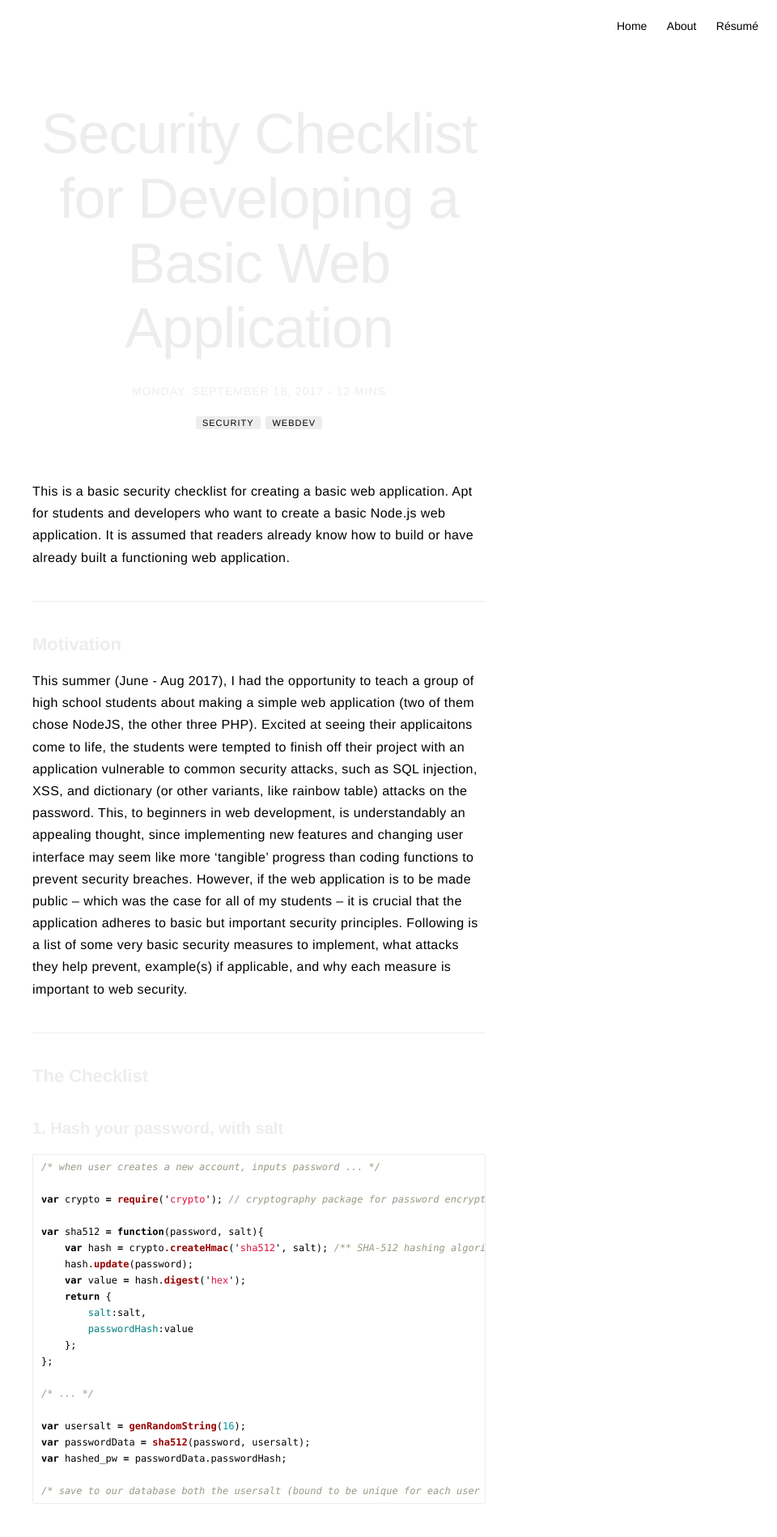
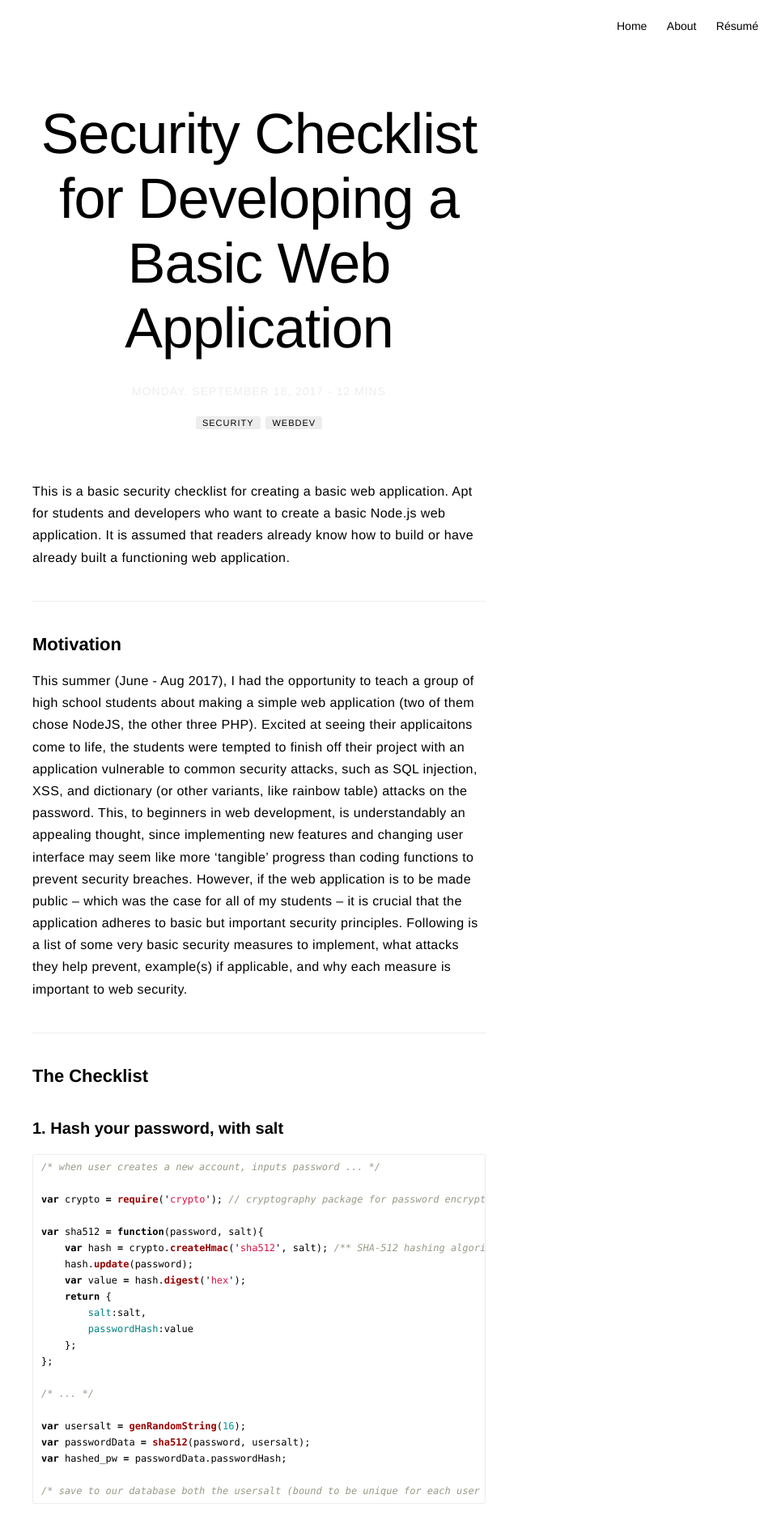
Before and after one commit to soyoungpark/soyoungpark.github.io, a Jekyll site: the page built from _posts/2017-09-18-nodejs-security-checklist.markdown, in a window 1280 px wide. Shown: the top 1898 px of the page at 81% size, without its empty margins (320-1280 px from the left). Built offline with Jekyll 4.4.1, drawn with Linux system fonts in a browser that asks for light colours; comment, search, counter and statistics services are not loaded.

Commit message:
Update general.sass

```diff
--- a/_sass/base/general.sass
+++ b/_sass/base/general.sass
@@ -8,14 +8,14 @@ body
 
 h1, h2, h3, h4
 	font-family: $fontSans
-	color: $beta
+	color: $black
 	-webkit-font-smoothing: antialiased
 	text-rendering: optimizeLegibility
 
 h1
 	font-size: 7rem
 	letter-spacing: -1px
-	color: $beta
+	color: $black
 	font-weight: 100
 
 h2
@@ -28,7 +28,7 @@ h4
 	font-size: 1.6rem
 
 a
-	color: $delta
+	color: $black
 	text-decoration: underline
 
 p
```
